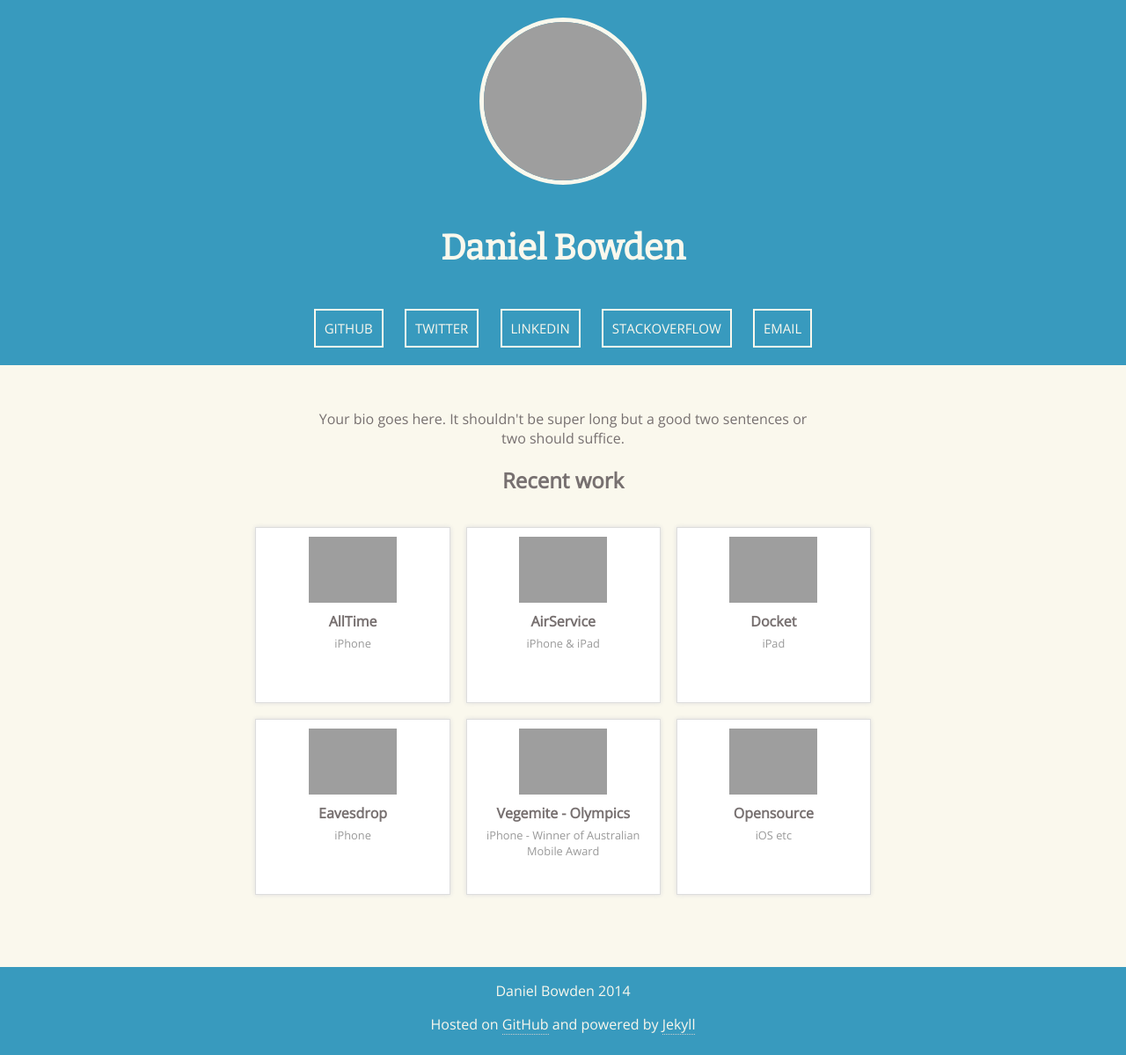
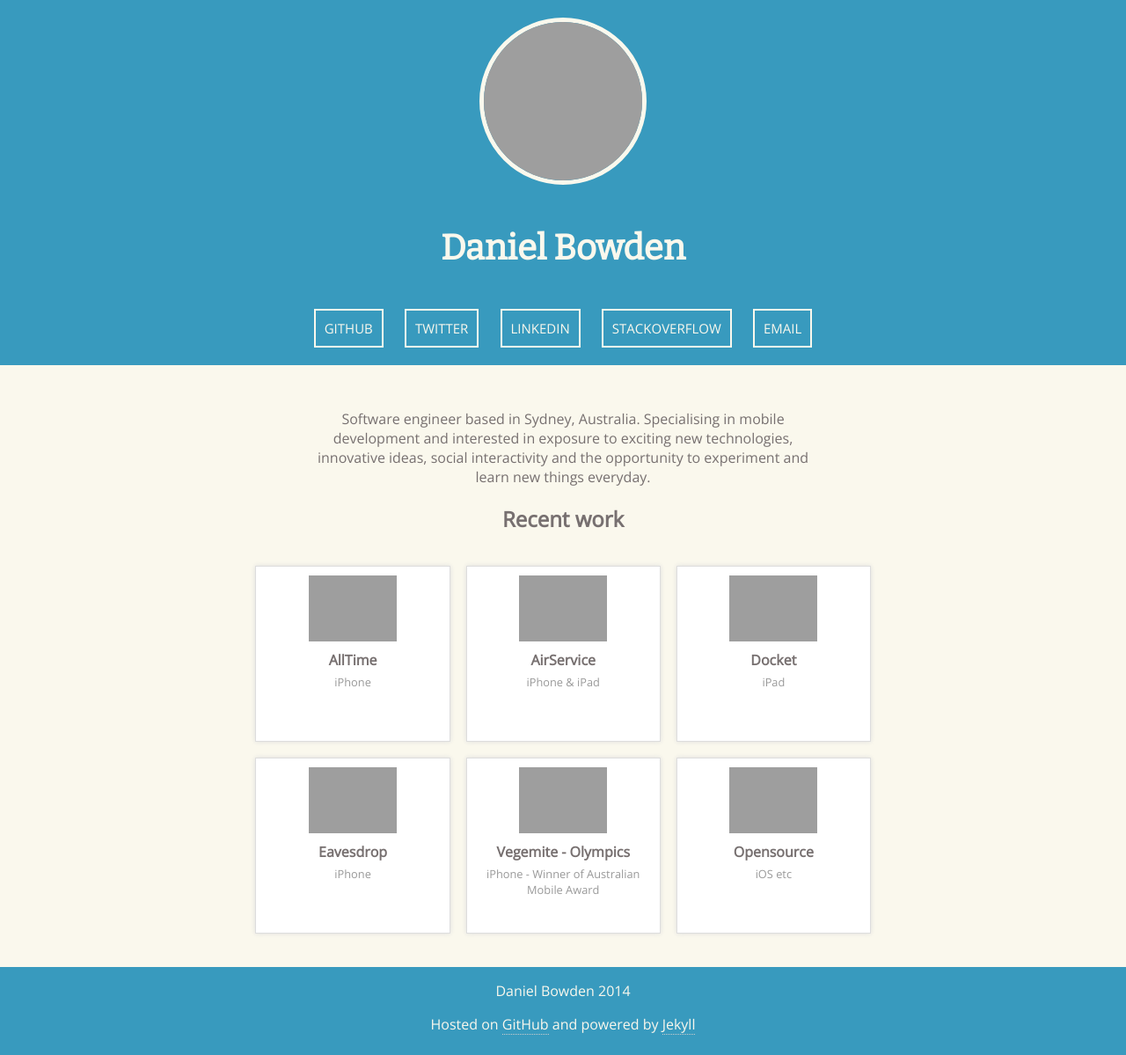
Before and after one commit to danielbowden/danielbowden.github.io, a Jekyll site: the page built from index.html, in a window 1280 px wide. Shown: the whole page at 88% size. Built offline with Jekyll 4.4.1, drawn with Linux system fonts in a browser that asks for light colours.

Commit message:
Added my bio

```diff
--- a/_config.yml
+++ b/_config.yml
@@ -5,7 +5,7 @@ url: http://0.0.0.0:4000
 owner:
   name: Daniel Bowden
   avatar: avatar.jpg
-  bio: "Your bio goes here. It shouldn't be super long but a good two sentences or two should suffice."
+  bio: "Software engineer based in Sydney, Australia. Specialising in mobile development and interested in exposure to exciting new technologies, innovative ideas, social interactivity and the opportunity to experiment and learn new things everyday."
   email: daniel@bowden.in
   twitter: https://twitter.com/danielgbowden
   github: https://github.com/danielbowden
```
